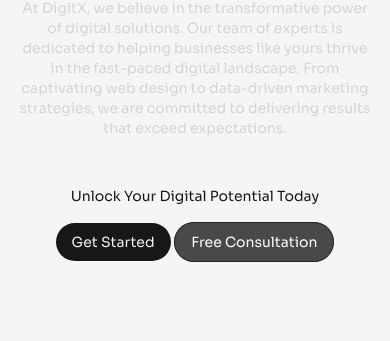
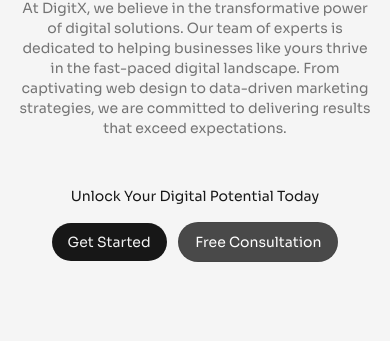
Before and after one commit to AliVLONE/Digital-Company, a website built with Vite: page index.html in a window 390 px wide. Shown: the part 503-844 px from the top of the page. Built offline with nearby package versions, Linux system fonts and the light colour scheme.

Commit message:
comleted hero section in mobile size

```diff
--- a/index.html
+++ b/index.html
@@ -45,7 +45,7 @@
                         Unlock Your Digital Potential Today
                     </p>
                     <!-- left hero-section action-button -->
-                    <div>
+                    <div class="space-x-2">
                         <a class="primary-btn" href="/">Get Started</a>
                         <a class="secondary-btn" href="/">Free Consultation</a>
                     </div>
--- a/src/styles/global.css
+++ b/src/styles/global.css
@@ -25,9 +25,8 @@
     /* main colors */
     --color-grey-10: var(--color-neutral-200);
     --color-grey-12: var(--color-neutral-300);
-    --color-grey-40: var(--color-neutral-300);
-    --color-grey-50: var(--color-neutral-300);
-    --color-grey-15: #262626;
+    --color-grey-40: var(--color-neutral-600);
+    --color-grey-50: var(--color-neutral-500);
 
     /* bg-colors */
     --color-bg-primary: var(--color-neutral-100);
@@ -47,7 +46,6 @@
     --color-grey-12: var(--color-zinc-700);
     --color-grey-40: #666666;
     --color-grey-50: #808080;
-    --color-grey-15: #262626;
 
     /* bg-colors */
     --color-bg-primary: var(--color-neutral-900);
@@ -95,6 +93,7 @@
         @apply text-bg-primary bg-txt-primary;
     }
     .secondary-btn {
-        @apply bg-black/70 dark:bg-grey-10 text-white border border-grey-15;
+        @apply bg-black/70 dark:bg-grey-10 text-white border
+        border-black/5 dark:border-zinc-700;
     }
 }
```
